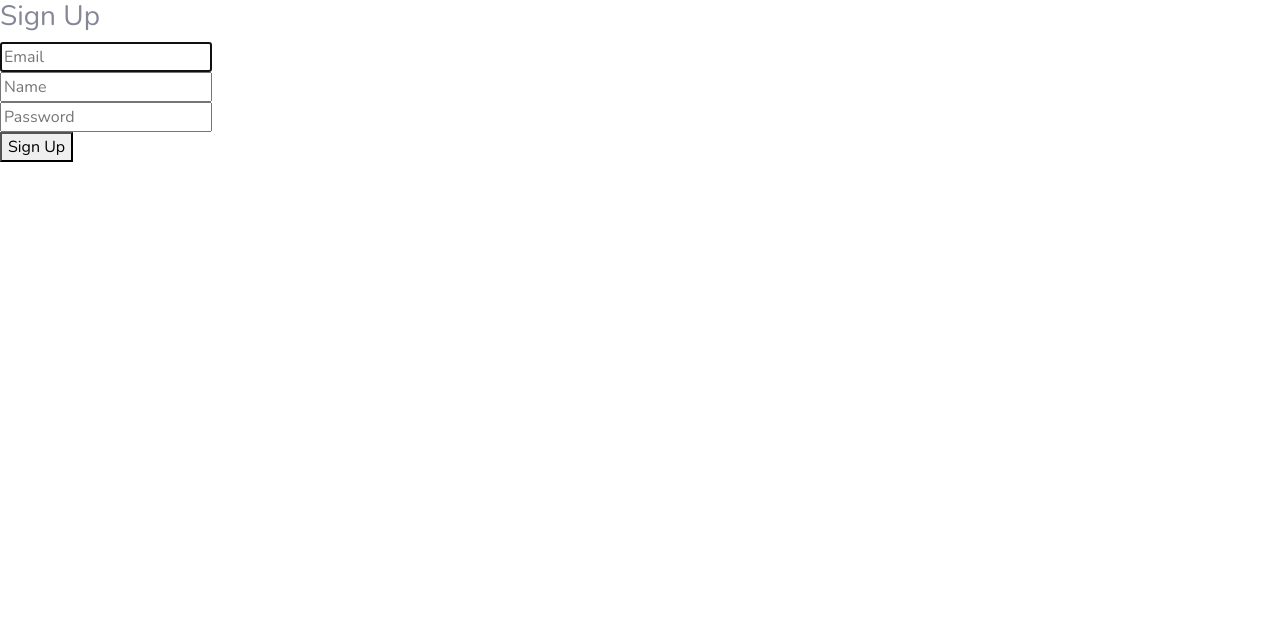
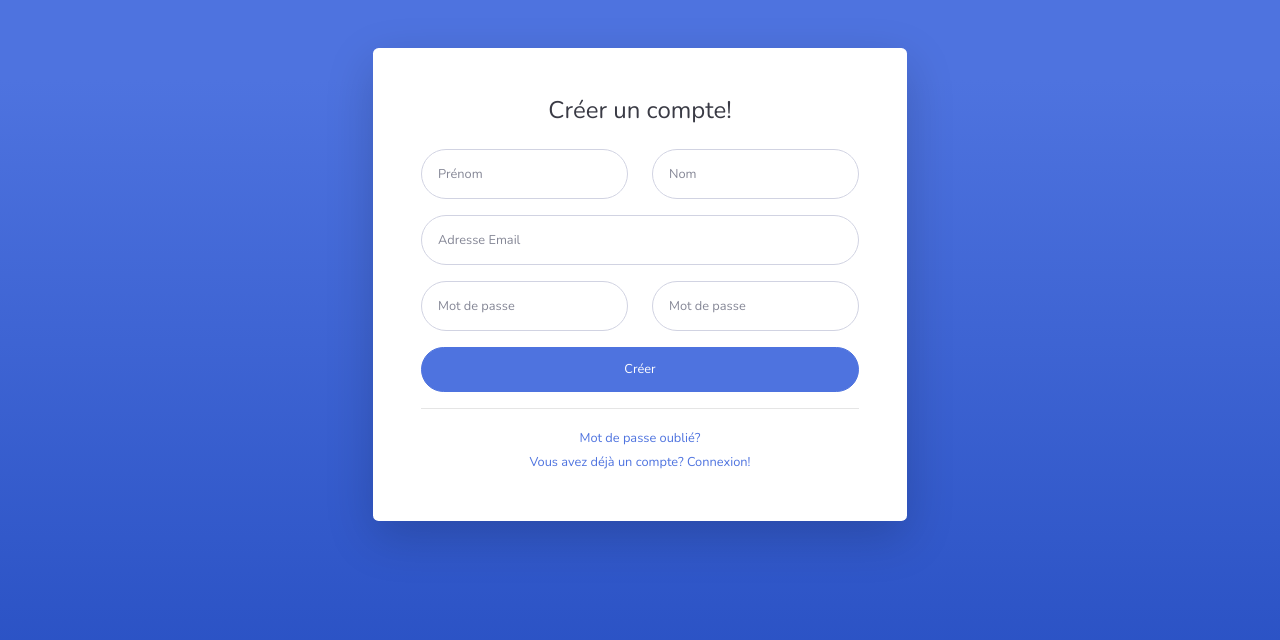
Before and after one commit to mikedido/api-plateform, a Flask app: page /signup in a window 1280 px wide. Shown: the top 640 px of the page. Run offline with Flask 2, Linux system fonts and the light colour scheme; some libraries are stand-ins or nearby versions.

Commit message:
Add template signup

```diff
--- a/admin/templates/signup.html
+++ b/admin/templates/signup.html
@@ -1,11 +1,42 @@
 <!-- templates/signup.html -->
 
-{% extends "base.html" %}
+<!DOCTYPE html>
+<html lang="en">
 
-{% block content %}
-<div class="column is-4 is-offset-4">
-    <h3 class="title">Sign Up</h3>
-    <div class="box">
+<head>
+
+  <meta charset="utf-8">
+  <meta http-equiv="X-UA-Compatible" content="IE=edge">
+  <meta name="viewport" content="width=device-width, initial-scale=1, shrink-to-fit=no">
+  <meta name="description" content="">
+  <meta name="author" content="">
+
+  <title>Carnet de vol - Sign up</title>
+
+  <!-- Custom fonts for this template-->
+  <link rel="stylesheet" href="{{ url_for('static', filename='vendor/fontawesome-free/css/all.min.css') }}" type="text/css">
+  <link href="https://fonts.googleapis.com/css?family=Nunito:200,200i,300,300i,400,400i,600,600i,700,700i,800,800i,900,900i" rel="stylesheet">
+
+  <!-- Custom styles for this template-->
+  <link href="{{ url_for('static', filename='css/sb-admin-2.min.css') }}" rel="stylesheet">
+
+</head>
+
+<body class="bg-gradient-primary">
+  <div class="container">
+    <!-- Outer Row -->
+    <div class="row justify-content-center">
+        <div class="col-xl-6 col-lg-6 col-md-9">
+        <div class="card o-hidden border-0 shadow-lg my-5">
+            <div class="card-body p-0">
+                <!-- Nested Row within Card Body -->
+                <div class="row">
+
+                <div class="col-lg-12">
+                    <div class="p-5">
+                    <div class="text-center">
+                        <h1 class="h4 text-gray-900 mb-4">Créer un compte!</h1>
+                    </div>
                         {% with messages = get_flashed_messages() %}
                         {% if messages %}
                             <div class="notification is-danger">
@@ -13,27 +44,54 @@
                             </div>
                         {% endif %}
                         {% endwith %}
-        <form method="POST" action="/signup">
-            <div class="field">
-                <div class="control">
-                    <input class="input is-large" type="email" name="email" placeholder="Email" autofocus="">
+                    <form method="POST" action="/signup" class="user">
+                        <div class="form-group row">
+                        <div class="col-sm-6 mb-3 mb-sm-0">
+                            <input type="text" class="form-control form-control-user" name="firstName" id="exampleFirstName" placeholder="Prénom" required="required">
+                        </div>
+                        <div class="col-sm-6">
+                            <input type="text" class="form-control form-control-user" name="lastName" id="exampleLastName" placeholder="Nom" required="required">
+                        </div>
+                        </div>
+                        <div class="form-group">
+                        <input type="email" class="form-control form-control-user" name="email" id="exampleInputEmail" placeholder="Adresse Email" required="required">
+                        </div>
+                        <div class="form-group row">
+                        <div class="col-sm-6 mb-3 mb-sm-0">
+                            <input type="password" class="form-control form-control-user" pattern="(?=.*[a-z])(?=.*[A-Z])(?=.*\d)(?=.*[@$!%*?&])[A-Za-z\d@$!%*?&]{8,}" name="password1" id="exampleInputPassword" placeholder="Mot de passe" required title="Minimum 8 characters, at least one uppercase letter, one lowercase letter, one number and one special character">
+                        </div>
+                        <div class="col-sm-6">
+                            <input type="password" class="form-control form-control-user" pattern="(?=.*[a-z])(?=.*[A-Z])(?=.*\d)(?=.*[@$!%*?&])[A-Za-z\d@$!%*?&]{8,}" name="password2" id="exampleRepeatPassword" placeholder="Mot de passe" required title="Minimum 8 characters, at least one uppercase letter, one lowercase letter, one number and one special character">
+                        </div>
+                        </div>
+                        <button class="btn btn-primary btn-user btn-block">Créer</button>
+                    </form>
+                    <hr>
+                    <div class="text-center">
+                        <a class="small" href="/forgot_password">Mot de passe oublié?</a>
+                    </div>
+                    <div class="text-center">
+                        <a class="small" href="/login">Vous avez déjà un compte? Connexion!</a>
+                    </div>
+                    </div>
+                </div>
+                </div>
+            </div>
+        </div>
+        </div>
     </div>
   </div>
 
-            <div class="field">
-                <div class="control">
-                    <input class="input is-large" type="text" name="name" placeholder="Name" autofocus="">
-                </div>
-            </div>
+  <!-- Bootstrap core JavaScript-->
+  <script src="vendor/jquery/jquery.min.js"></script>
+  <script src="vendor/bootstrap/js/bootstrap.bundle.min.js"></script>
 
-            <div class="field">
-                <div class="control">
-                    <input class="input is-large" type="password" name="password" placeholder="Password">
-                </div>
-            </div>
+  <!-- Core plugin JavaScript-->
+  <script src="vendor/jquery-easing/jquery.easing.min.js"></script>
 
-            <button class="button is-block is-info is-large is-fullwidth">Sign Up</button>
-        </form>
-    </div>
-</div>
-{% endblock %}
+  <!-- Custom scripts for all pages-->
+  <script src="js/sb-admin-2.min.js"></script>
+
+</body>
+
+</html>
```
Lines whose indentation alone changed are shown as unchanged.
